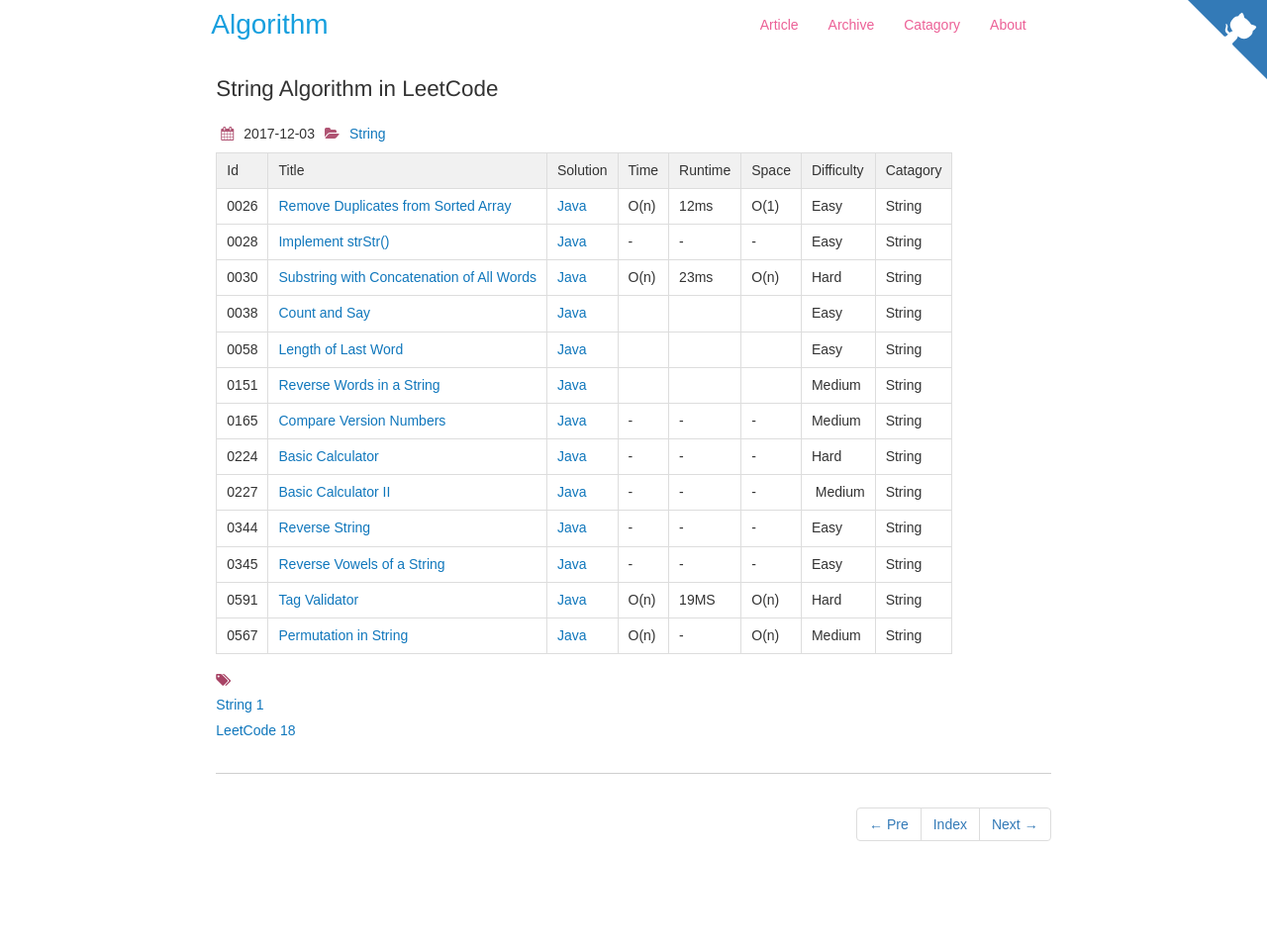
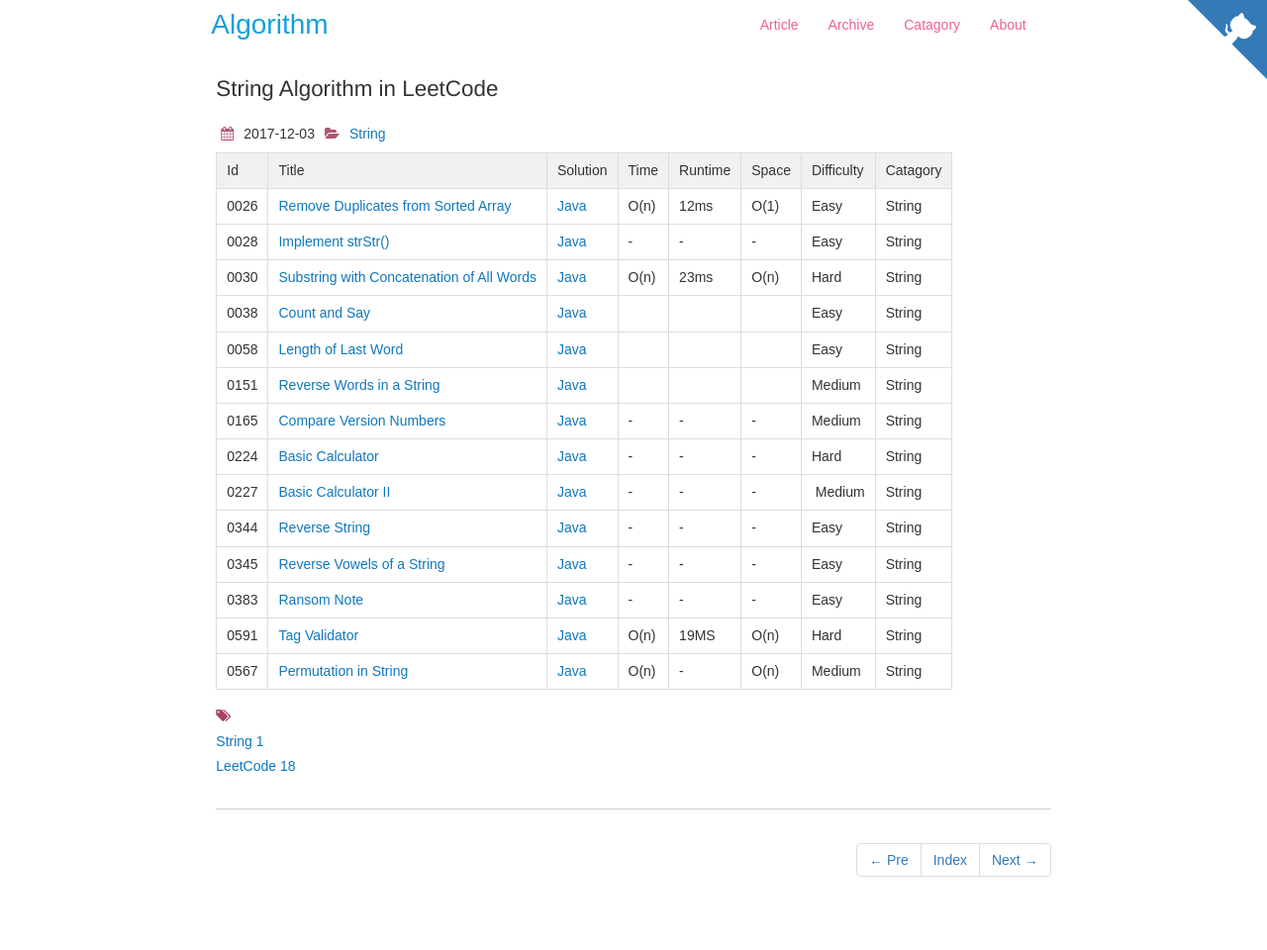
Before and after one commit to dunso/algorithm, a Jekyll site: the page built from docs/_posts/2017-12-03-String.md, in a window 1280 px wide. Shown: the whole page at 99% size. Built offline with Jekyll 4.4.1, drawn with Linux system fonts in a browser that asks for light colours; nearby versions of some CDN libraries; before the commit the page ends 924 px from its top, so only the background shows below that.

Commit message:
Add index of LeetCode0383.java to docs

```diff
--- a/docs/_posts/2017-12-03-String.md
+++ b/docs/_posts/2017-12-03-String.md
@@ -23,5 +23,6 @@
 |0227|[Basic Calculator II](https://leetcode.com/problems/basic-calculator-ii/)  | [Java](https://e.srl/leetcode-227/)  |-|-|-|  Medium |String|
 |0344|[Reverse String](https://leetcode.com/problems/reverse-string)  | [Java](https://e.srl/leetcode-344/)  |-|-|-| Easy |String|
 |0345|[Reverse Vowels of a String](https://leetcode.com/problems/reverse-vowels-of-a-string)  | [Java](https://e.srl/leetcode-345/)  |-|-|-| Easy |String|
+|0383|[Ransom Note](https://leetcode.com/problems/ransom-note/)  | [Java](https://e.srl/leetcode-383/)  |-|-|-| Easy |String|
 |0591|[Tag Validator](https://leetcode.com/problems/tag-validator)| [Java](https://e.srl/leetcode-591/)  | O(n) |19MS| O(n)  |  Hard |String|
 |0567|[Permutation in String](https://leetcode.com/problems/permutation-in-string)| [Java](https://e.srl/leetcode-567/)  | O(n) |-| O(n)  |  Medium |String|
```
